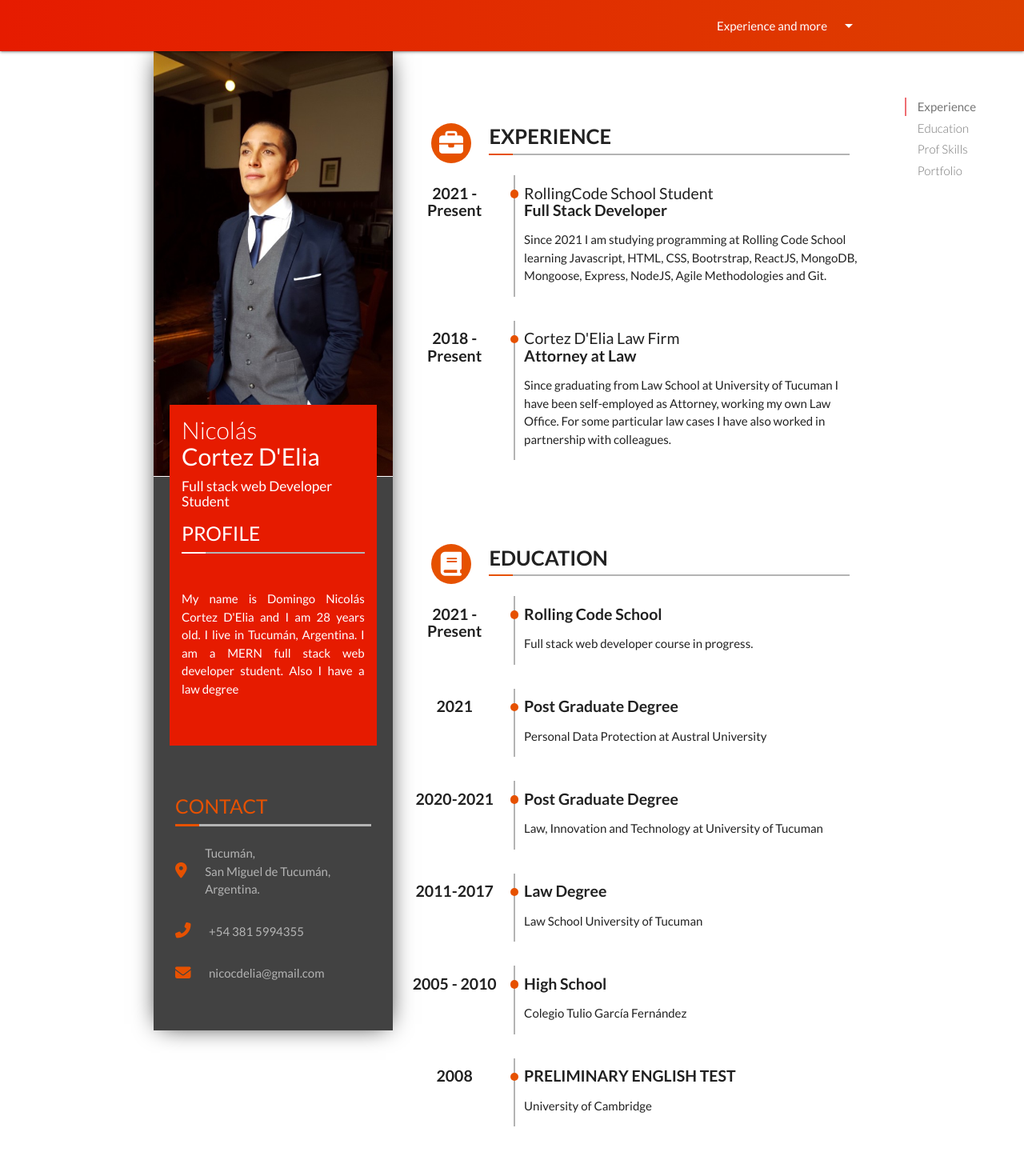
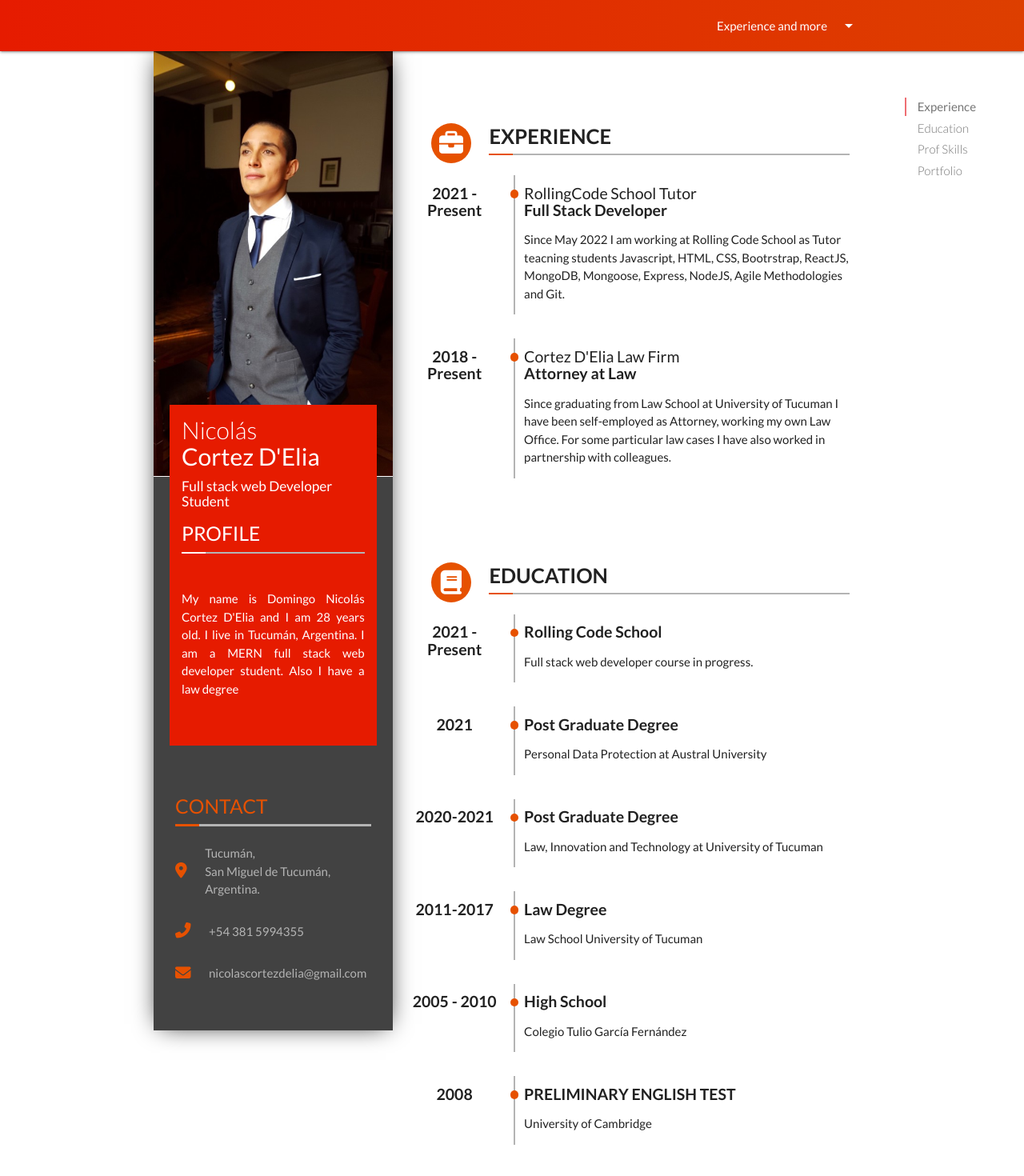
Before and after one commit to nicolascortezdelia/CV, a React (Create React App) app: page / in a window 1280 px wide. Shown: the top 1470 px of the page at 80% size. Built offline with nearby package versions, Linux system fonts and the light colour scheme.

Commit message:
agrego nueva experiencia laboral y cambio mail de contacto

```diff
--- a/src/Components/Aside/Contact/Contact.js
+++ b/src/Components/Aside/Contact/Contact.js
@@ -26,7 +26,7 @@ const Contact = () => {
           </div>
           <div className="contact-row">
             <i className="fas fa-envelope"></i>
-            <p>nicocdelia@gmail.com</p>
+            <p>nicolascortezdelia@gmail.com</p>
           </div>
         </div>
       </div>
--- a/src/Components/Body/Experience/Experience.js
+++ b/src/Components/Body/Experience/Experience.js
@@ -26,12 +26,12 @@ const Experience = () => {
           <div className="col s12 m8 xl9 content-border-left">
             <div className="circles"></div>
             <h6>
-              <div className="job">RollingCode School Student </div>
+              <div className="job">RollingCode School Tutor </div>
               Full Stack Developer
             </h6>
             <p>
-              Since 2021 I am studying programming at Rolling Code School
-              learning Javascript, HTML, CSS, Bootrstrap, ReactJS, MongoDB,
+              Since May 2022 I am working at Rolling Code School as Tutor teacning students
+              Javascript, HTML, CSS, Bootrstrap, ReactJS, MongoDB,
               Mongoose, Express, NodeJS, Agile Methodologies and Git.
             </p>
           </div>
```
